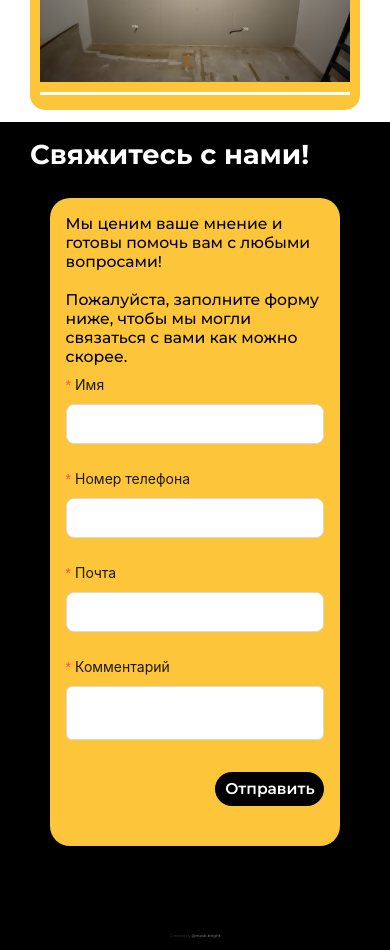
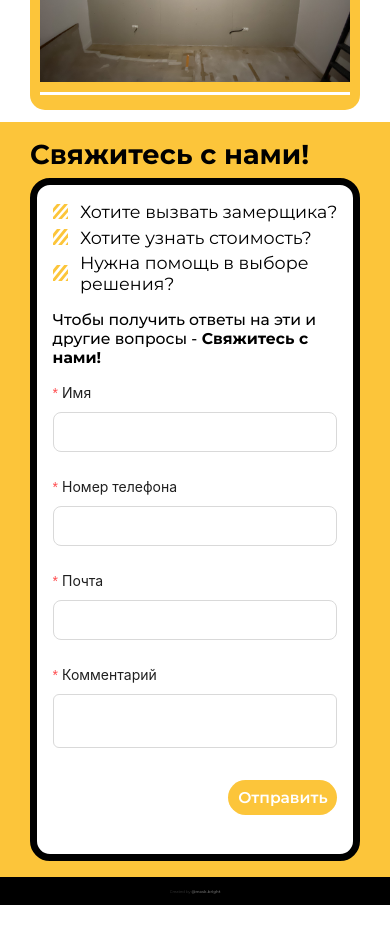
Before and after one commit to grigoryblack/killnoise, a React (Vite) app: page / in a window 390 px wide. Shown: the part 3760-4710 px from the top of the page. After the commit the page ends 4665 px from the top, so only its background shows below. Built offline with nearby package versions, Linux system fonts and the light colour scheme.

Commit message:
fix colors form

```diff
--- a/src/content/Feedback/Feedback.tsx
+++ b/src/content/Feedback/Feedback.tsx
@@ -3,6 +3,7 @@ import Worker from "../../assets/img/worker.jpg";
 import {Form, Input, message, Spin} from 'antd';
 import axios from 'axios';
 import { useState } from 'react';
+import Point from "../../assets/img/pont.svg";
 
 const Feedback = () => {
     const [form] = Form.useForm();
@@ -33,10 +34,14 @@ const Feedback = () => {
                 <div className="contact__container-inner">
                     <div className="contact-inner__item">
                         <div className="form-container">
+                            <ul>
+                                <li><img src={Point} alt="Point"/> Хотите вызвать замерщика?</li>
+                                <li><img src={Point} alt="Point"/> Хотите узнать стоимость?</li>
+                                <li><img src={Point} alt="Point"/> Нужна помощь в выборе решения?</li>
+                            </ul>
                             <p>
-                                Мы ценим ваше мнение и готовы помочь вам с любыми вопросами!
-                                <br/><br/>
-                                Пожалуйста, заполните форму ниже, чтобы мы могли связаться с вами как можно скорее.
+                                Чтобы получить ответы на эти и другие вопросы -
+                                <strong> Свяжитесь с нами! </strong>
                             </p>
                             <Spin spinning={loading}>
                                 <Form
--- a/src/content/Feedback/index.scss
+++ b/src/content/Feedback/index.scss
@@ -2,7 +2,7 @@
 
 .contact-wrapper {
   width: 100%;
-  background-color: $secondary-color;
+  background-color:$primary;
   display: flex;
   justify-content: center;
   cursor: default;
@@ -16,7 +16,7 @@
 
     h1 {
       font-size: 3svw;
-      color: $background-color
+      color: $secondary-color;
     }
 
     .contact__container-inner {
@@ -25,20 +25,35 @@
       column-gap: 2svw;
       justify-content: space-between;
       align-items: center;
-      margin: 3svw 0;
+      margin: 2svw 0;
 
       .contact-inner__item {
         width: 100%;
-        padding: 20px;
         display: flex;
         justify-content: center;
         align-items: center;
 
         .form-container {
           width: 100%;
-          background-color: $primary;
+          border: 10px solid $secondary-color;
+          background-color: $background-color;
           padding: 2svw;
           border-radius: 20px;
+
+          ul{
+            list-style: none;
+            li{
+              display: flex;
+              align-items: center;
+              column-gap: 0.5svw;
+              margin-bottom: 1.2svw;
+              font-size: 1.3svw;
+
+              img{
+                width: 1.5svw;
+              }
+            }
+          }
 
           p {
             font-size: 1.2svw;
@@ -47,7 +62,7 @@
           }
 
           .form-button {
-            background-color: $secondary-color;
+            background-color: $primary;
             color: $background-color;
             margin-left: auto;
             margin-right: 0;
@@ -62,7 +77,7 @@
             margin-top: 2svw;
 
             &:hover {
-              background-color: #454545;
+              background-color: $secondary-color;
               color: $background-color;
             }
           }
@@ -70,7 +85,7 @@
 
         .worker {
           border-radius: 30% 70% 70% 30% / 30% 36% 64% 70%;
-          border: 10px solid $primary;
+          border: 10px solid $secondary-color;
           width: 37svw;
           height: auto;
         }
@@ -100,13 +115,26 @@
         .contact-inner__item {
 
           .form-container {
+            border: 7px solid $secondary-color;
+
+            ul{
+              list-style: none;
+              li{
+                font-size: 1.8svw;
+
+                img{
+                  width: 2svw;
+                }
+              }
+            }
+
             p {
               font-size: 2svw;
               margin-bottom: 2svw;
             }
 
             .form-button {
-              background-color: $secondary-color;
+              background-color: $primary;
               color: $background-color;
               margin-left: auto;
               margin-right: 0;
@@ -120,7 +148,7 @@
               font-family: 'Montserrat', sans-serif;
 
               &:hover {
-                background-color: #454545;
+                background-color: $secondary-color;
                 color: $background-color;
               }
             }
@@ -128,7 +156,7 @@
 
           .worker {
             border-radius: 30% 70% 70% 30% / 30% 36% 64% 70%;
-            border: 10px solid $primary;
+            border: 7px solid $secondary-color;
             width: 40svw;
             height: auto;
           }
@@ -153,8 +181,20 @@
         .contact-inner__item {
 
           .form-container {
+
+            ul{
+              list-style: none;
+              li{
+                font-size: 3.5svw;
+
+                img{
+                  width: 3svw;
+                }
+              }
+            }
+
             p {
-              font-size: 2svw;
+              font-size: 3svw;
               margin-bottom: 2svw;
             }
 
@@ -195,9 +235,21 @@
 
           .form-container {
             padding: 4svw;
+
+            ul{
+              list-style: none;
+              li{
+                font-size: 4.5svw;
+                column-gap: 3svw;
+                img{
+                  width: 4svw;
+                }
+              }
+            }
+
             p {
               font-size: 4svw;
-              margin-bottom: 2svw;
+              margin: 4svw 0;
             }
 
             .form-button {
```
